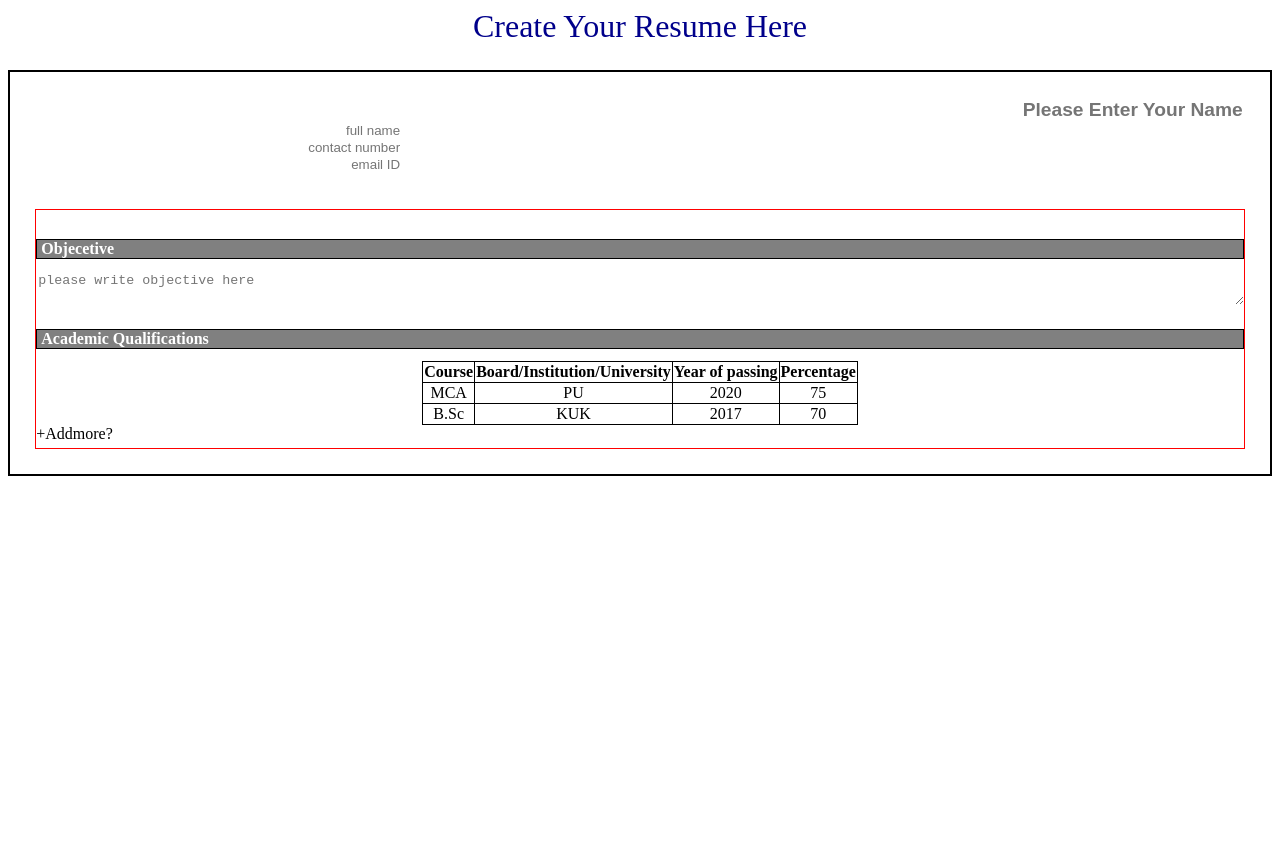
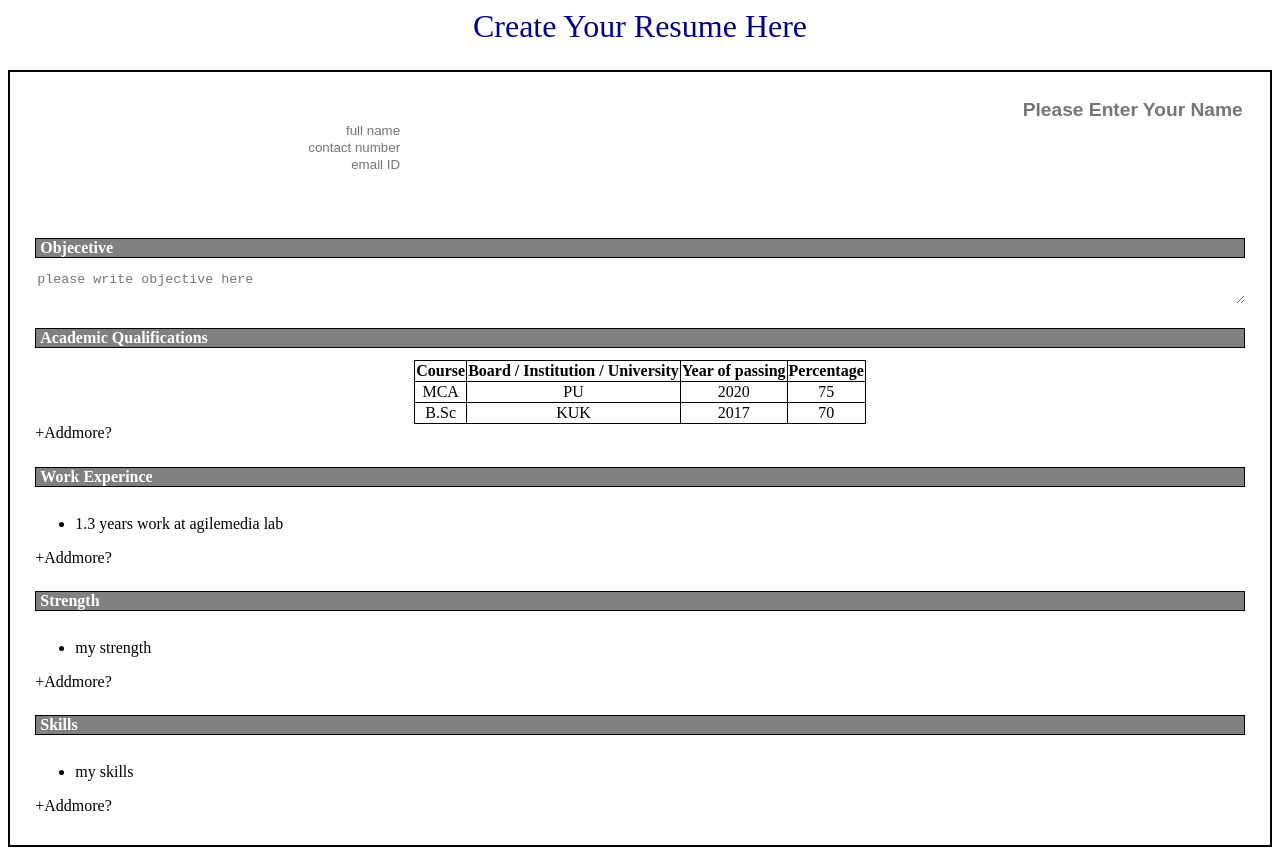
Before and after one commit to Gursimran-Singh-dcsa/resumeTemplate, a React (Create React App) app: page / in a window 1280 px wide. Before the commit the page ends 800 px from the top, so only its background shows below. Built offline with nearby package versions, Linux system fonts and the light colour scheme.

Commit message:
add repeatable modules

```diff
--- a/public/index.css
+++ b/public/index.css
@@ -54,7 +54,6 @@ body{
   margin-top: 3%;
   padding-top: 5px;
   padding-bottom: 5px;
-  border: 1px solid red;
   flex-direction: column;
 }
 .suggestMe {
@@ -111,3 +110,6 @@ tr, th{
   outline: none;
   width: max-content;
 }
+#addmore {
+  cursor: pointer;
+}
--- a/src/Modular.js
+++ b/src/Modular.js
@@ -1,6 +1,7 @@
 import React, {useState} from 'react';
 import Simple from './modules/Simple';
 import Tabular from './modules/Tabular';
+import Repeatable from './modules/Repeatable';
 
 const Modular = () => {
   const [objective, setObjective] = useState({
@@ -11,7 +12,7 @@ const Modular = () => {
   const [academic, setAcedemic] = useState({
     name: "Academic Qualifications",
     type: "Tabular",
-    headings: ['Course', 'Board/Institution/University', 'Year of passing', 'Percentage'],
+    headings: ['Course', 'Board / Institution / University', 'Year of passing', 'Percentage'],
     addMore: false,
     value: [['MCA', 'PU', '2020', '75'], ['B.Sc', 'KUK', '2017', '70']]
   })
@@ -20,27 +21,30 @@ const Modular = () => {
     name: "Work Experince",
     type: "repeatable",
     addMore: false,
-    value: []
+    value: ["1.3 years work at agilemedia lab"]
   })
 
   const [strength, setStrength] = useState({
     name: "Strength",
     type: "repeatable",
     addMore: false,
-    value: []
+    value: ["my strength"]
   })
 
   const [skills, setSkills] = useState({
     name: "Skills",
     type: "repeatable",
     addMore: false,
-    value: []
+    value: ["my skills"]
   })
 
   return (
     <div className="modular">
-      <Simple info={objective} onChange={setObjective}/>
-      <Tabular info={academic} onChange={setAcedemic}/>
+      <Simple info={objective} onChange={setObjective} />
+      <Tabular info={academic} onChange={setAcedemic} />
+      <Repeatable info={experince} onChange={setExperice} />
+      <Repeatable info={strength} onChange={setStrength} />
+      <Repeatable info={skills} onChange={setSkills} />
     </div>
   )
 }
--- /dev/null
+++ b/src/modules/Repeatable.js
@@ -0,0 +1,33 @@
+import React, {useState} from 'react';
+
+const Repeatable = (props) => {
+  const [item, setItem] = useState('')
+  const handleAddMore = () => {
+    props.onChange({...props.info, addMore: !props.info.addMore})
+  }
+
+  const addInput = (e) => {
+    setItem(e.target.value)
+  }
+
+  const savedata = () => {
+    props.onChange(prevState => {return {...prevState, value: [...prevState.value, item], addMore: false}})
+  }
+
+  return (
+    <div className="covering">
+      <div className="fieldheading">{props.info.name}</div>
+      <ul>
+      {props.info.value.map((Element, index) => {
+        return(
+          <li className="listitem" key={index}>{Element}</li>
+        )
+      })}
+      {props.info.addMore ? <div><textarea className="textarea" style={{border: `1px solid black`, width: `100%`}} onChange={addInput} /><br/><button onClick={savedata}>save</button></div> : ''}
+      </ul>
+      {!props.info.addMore ? <div><span id="addmore" onClick={handleAddMore}>+Addmore? </span></div> : ''}
+    </div>
+  )
+}
+
+export default Repeatable
--- a/src/modules/Tabular.js
+++ b/src/modules/Tabular.js
@@ -49,10 +49,10 @@ const Tabular = (props) => {
     props.onChange({...props.info, addMore: !props.info.addMore})
   }
   return (
-    <div>
+    <div className="covering">
       <div className="fieldheading">{props.info.name}</div>
       <GetTable rows={(props.info.value)} headings={props.info.headings} addmore={props.info.addMore} onChange={props.onChange}/>
-      <div><span id="addmore" onClick={handleAddMore}>+Addmore? </span></div>
+      {!props.info.addMore ? <div><span id="addmore" onClick={handleAddMore}>+Addmore? </span></div> : ''}
     </div>
   )
 }
```
